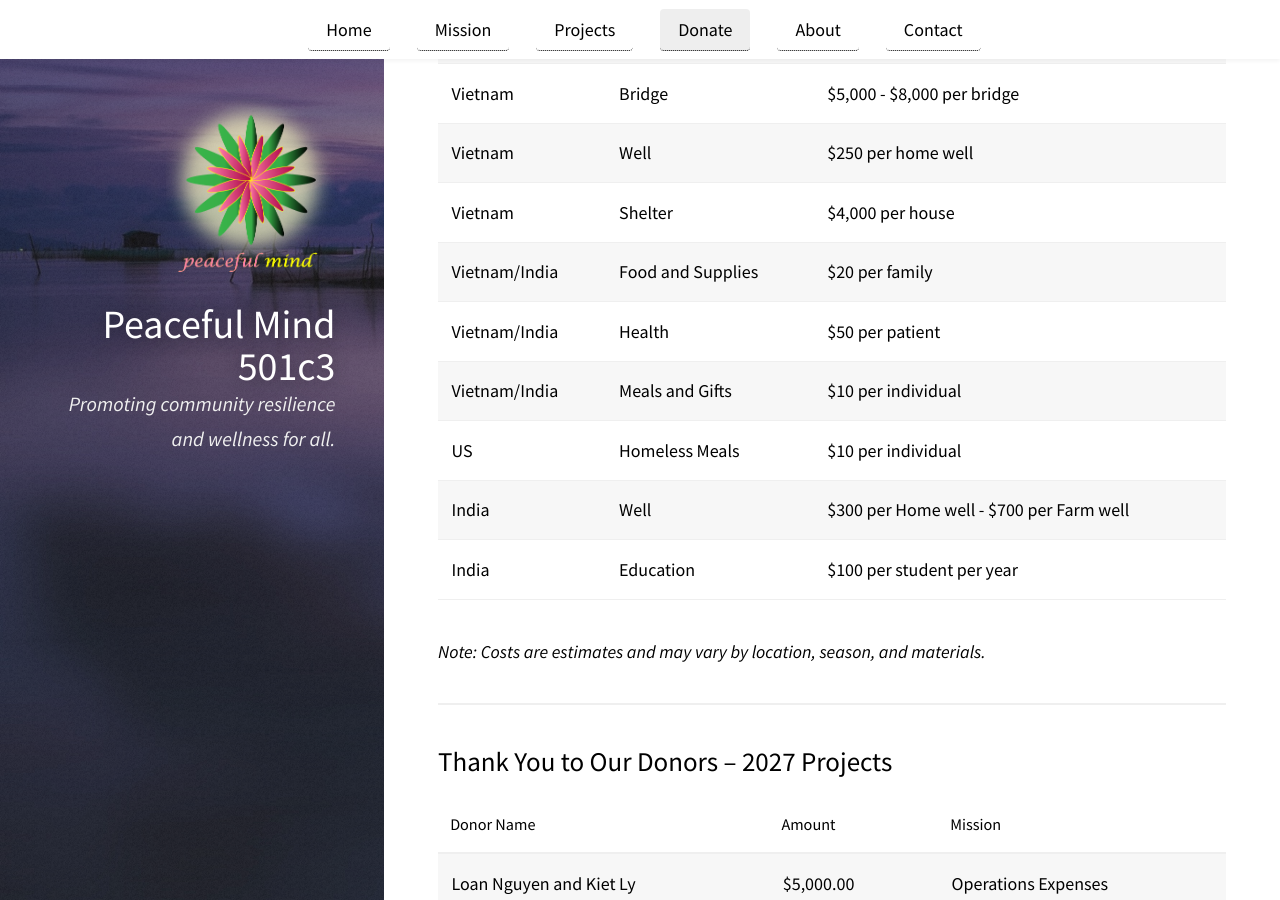
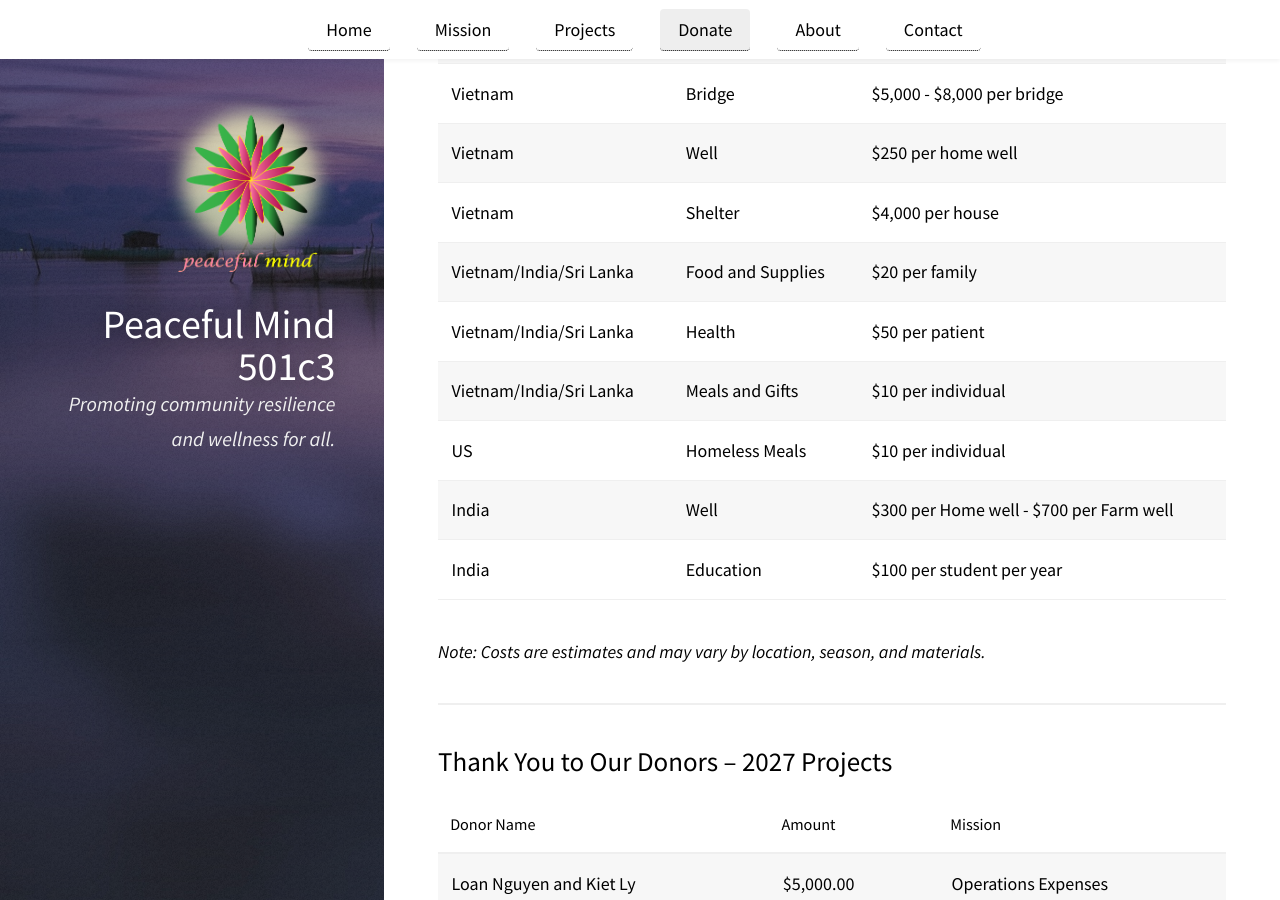
Before and after one commit to peacefulcenter/peacefulcenter.github.io, a Jekyll site: the page built from pages/donate.md, in a window 1280 px wide and 900 px high, scrolled down 1043 px. Built offline with Jekyll 4.4.1, drawn with Linux system fonts in a browser that asks for light colours; our own code applies the rules of GitHub Pages for plain Markdown files.

Commit message:
update link

```diff
--- a/pages/donate.md
+++ b/pages/donate.md
@@ -55,17 +55,17 @@ _Peaceful Mind 501C3 is a tax-exempt organization. Tax ID: 39-2930680. Your dona
         <td>$4,000 per house</td>
       </tr>
       <tr>
-        <td>Vietnam/India</td>
+        <td>Vietnam/India/Sri Lanka</td>
         <td>Food and Supplies</td>
         <td>$20 per family</td>
       </tr>
       <tr>
-        <td>Vietnam/India</td>
+        <td>Vietnam/India/Sri Lanka</td>
         <td>Health</td>
         <td>$50 per patient</td>
       </tr>
       <tr>
-        <td>Vietnam/India</td>
+        <td>Vietnam/India/Sri Lanka</td>
         <td>Meals and Gifts</td>
         <td>$10 per individual</td>
       </tr>
```
Also changed, not shown: other parts of pages/donate.md (+1 -0 lines), pages/projects.md (+2 -2 lines).
